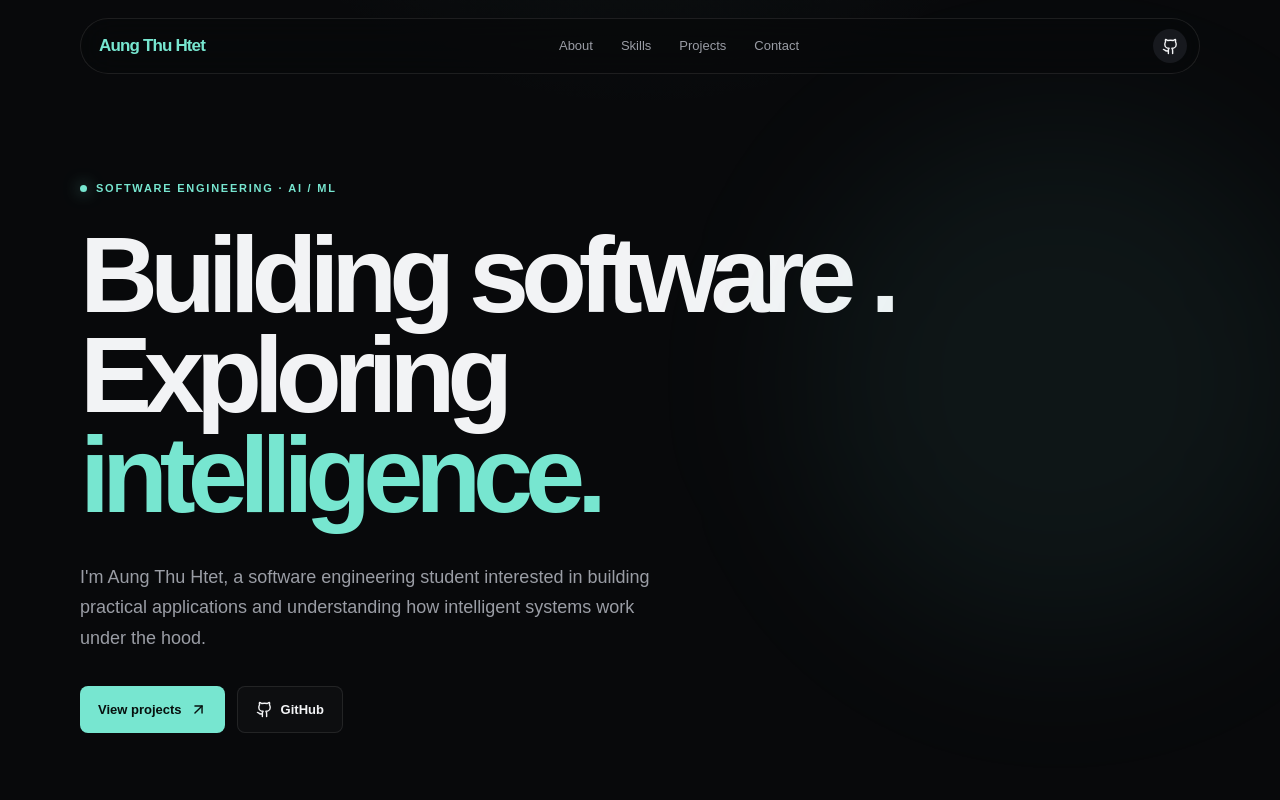
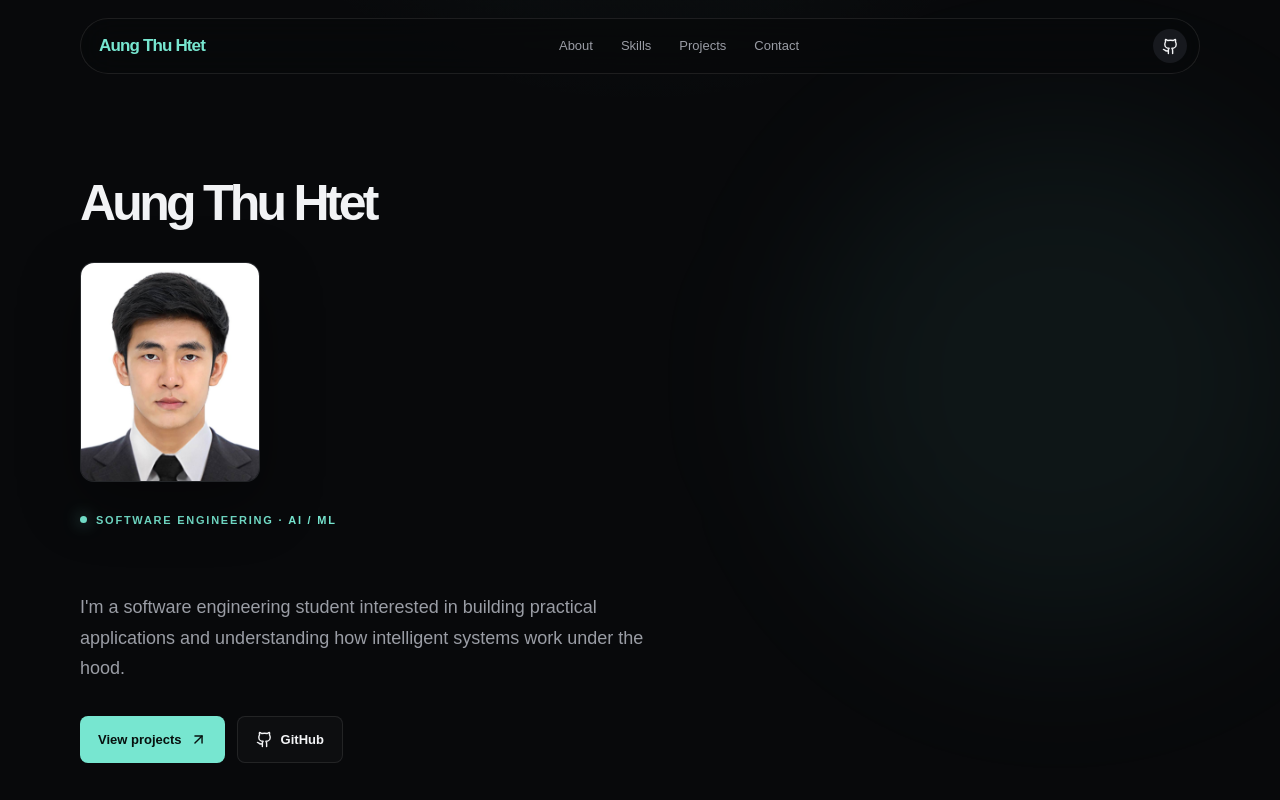
Before and after one commit to aiswath/Portfolio, a Next.js app: page / in a window 1280 px wide. Shown: the top 800 px of the page. Built offline with nearby package versions, Linux system fonts and the light colour scheme.

Commit message:
added profile photo

```diff
--- a/src/app/globals.css
+++ b/src/app/globals.css
@@ -124,7 +124,7 @@ a { color: inherit; text-decoration: none; }
 .hero h1 {
   max-width: 900px;
   margin: 0;
-  font-size: clamp(55px, 9vw, 108px);
+  font-size: clamp(15px, 9vw, 50px);
   line-height: .93;
   letter-spacing: -.075em;
   font-weight: 800;
@@ -133,6 +133,27 @@ a { color: inherit; text-decoration: none; }
 .hero h1 em {
   color: var(--accent);
   font-style: normal;
+}
+
+.profile-image {
+  position: relative;
+  width: 180px;
+  height: 220px;
+  margin: 35px 0 30px;
+  overflow: hidden;
+  border: 1px solid var(--line);
+  border-radius: 14px;
+  background: var(--surface);
+  box-shadow: 0 20px 60px rgba(0, 0, 0, .35);
+}
+
+.profile-image-img {
+  object-fit: cover;
+  transition: transform .4s ease;
+}
+
+.profile-image:hover .profile-image-img {
+  transform: scale(1.04);
 }
 
 .hero-copy {
@@ -149,6 +170,8 @@ a { color: inherit; text-decoration: none; }
   flex-wrap: wrap;
   margin-top: 32px;
 }
+
+
 
 .button {
   display: inline-flex;
@@ -373,6 +396,11 @@ footer {
   .section { width: min(100% - 28px, 1120px); padding: 85px 0; }
   .hero { padding-top: 150px; }
   .hero h1 { font-size: 52px; }
+  .profile-image {
+    width: 140px;
+    height: 175px;
+    margin: 28px 0 25px;
+  }
   .hero-copy { font-size: 16px; }
   .skills-grid { grid-template-columns: 1fr; }
   .project-visual { height: 230px; }
--- a/src/app/page.tsx
+++ b/src/app/page.tsx
@@ -1,3 +1,4 @@
+import Image from "next/image";
 import {
   ArrowUpRight,
   BrainCircuit,
@@ -63,8 +64,54 @@ export default function Home() {
           <Github size={17} />
         </a>
       </nav>
+      <section id="top" className="hero section">
+        <div className="hero-glow" />
 
-      <section id="top" className="hero section">
+        <h1>
+          Aung Thu Htet
+        </h1>
+
+        <div className="profile-image">
+          <Image
+            src="/images/profile.jpg"
+            alt="Aung Thu Htet"
+            fill
+            priority
+            className="profile-image-img"
+          />
+        </div>
+
+        <div className="eyebrow">
+          <span className="status-dot" />
+          SOFTWARE ENGINEERING · AI / ML
+        </div>
+
+        <p className="hero-copy">
+          I&apos;m a software engineering student interested in
+          building practical applications and understanding how
+          intelligent systems work under the hood.
+        </p>
+
+        <div className="hero-actions">
+          <a className="button primary" href="#projects">
+            View projects <ArrowUpRight size={17} />
+          </a>
+
+          <a
+            className="button secondary"
+            href="https://github.com/aiswath"
+            target="_blank"
+            rel="noreferrer"
+          >
+            <Github size={17} /> GitHub
+          </a>
+        </div>
+
+        <div className="scroll-hint">
+          SCROLL TO EXPLORE ↓
+        </div>
+      </section>
+      {/* <section id="top" className="hero section">
         <div className="hero-glow" />
         <div className="eyebrow">
           <span className="status-dot" />
@@ -72,7 +119,7 @@ export default function Home() {
         </div>
 
         <h1>
-          Building software .
+          Building software ,
           <br />
           Exploring <em>intelligence.</em>
         </h1>
@@ -98,7 +145,7 @@ export default function Home() {
         </div>
 
         <div className="scroll-hint">SCROLL TO EXPLORE ↓</div>
-      </section>
+      </section> */}
 
       <section id="about" className="section two-column">
         <div>
```
Also changed, not shown: public/images/profile.jpg (added).
